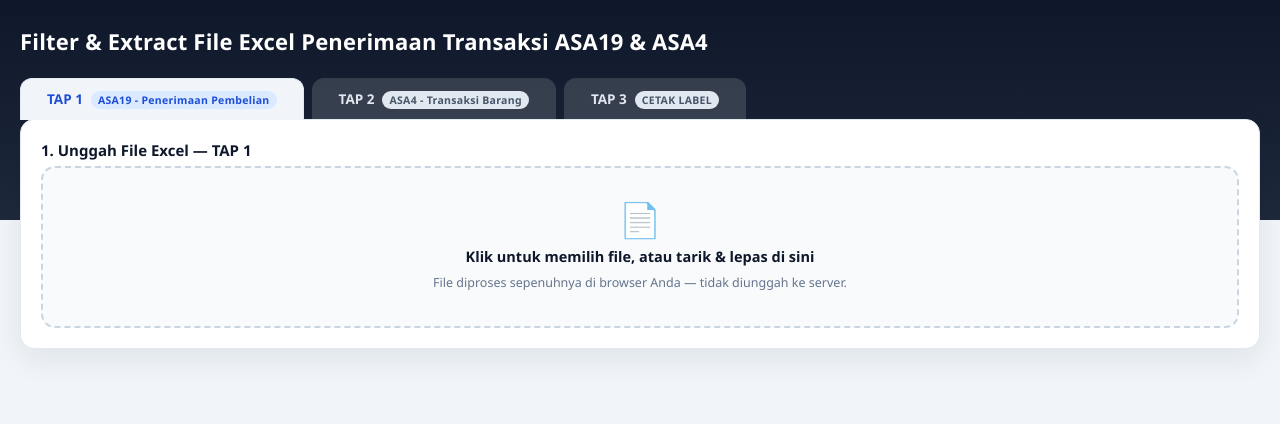
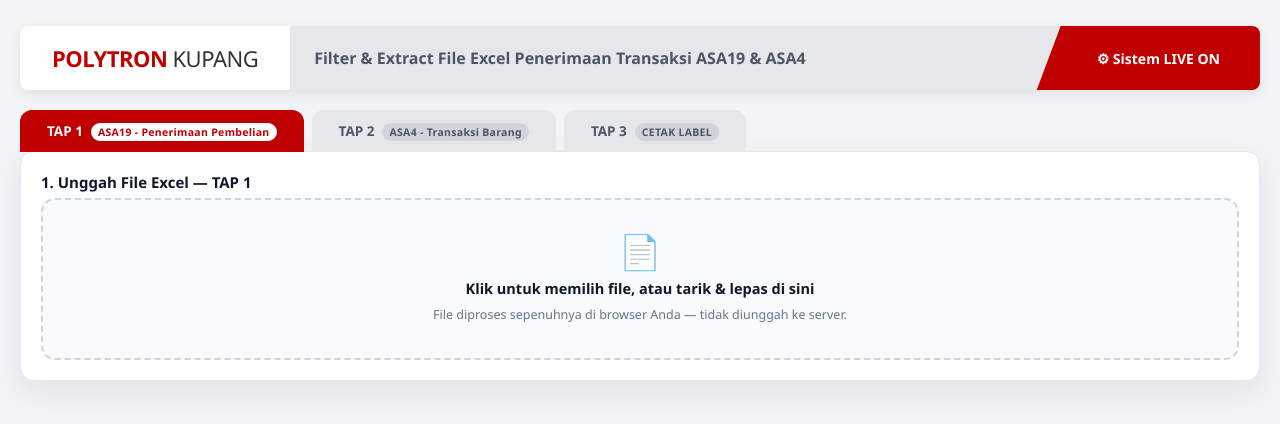
Before and after one commit to serveronline62-creator/Extract-Penerimaan-Transaksi-ASA19-ASA4-dan-cetak-label, a plain HTML site: page index.html in a window 1280 px wide. Drawn offline with Linux system fonts and the light colour scheme.

```diff
--- a/index.html
+++ b/index.html
@@ -7,36 +7,90 @@
 <script src="https://cdn.sheetjs.com/xlsx-0.20.3/package/dist/xlsx.full.min.js"></script>
 <style>
   :root{
-    --panel:#ffffff; --soft:#f1f5f9; --line:#e2e8f0;
+    --panel:#ffffff; --soft:#f8fafc; --line:#e2e8f0;
     --txt:#0f172a; --muted:#64748b;
-    --brand:#2563eb; --brand2:#1d4ed8; --ok:#059669; --warn:#d97706;
+    --brand:#c00000; --brand2:#990000; --ok:#c00000; --warn:#d97706;
     --radius:14px;
   }
   *{box-sizing:border-box}
   body{
     margin:0;
     font-family:"Segoe UI",Inter,Roboto,system-ui,-apple-system,sans-serif;
-    background:linear-gradient(180deg,#0f172a 0%,#1e293b 220px,#f1f5f9 220px,#f1f5f9 100%);
+    background:#f3f4f6; /* Latar belakang abu-abu terang */
     color:var(--txt); min-height:100vh;
   }
   .wrap{max-width:1500px;margin:0 auto;padding:26px 20px 60px}
-  header.top{color:#fff;margin-bottom:22px}
-  header.top h1{margin:0 0 6px;font-size:22px;letter-spacing:.2px}
-  header.top p{margin:0;color:#cbd5e1;font-size:13.5px}
+
+  /* ================= HEADER BARU (MIRIP J&T / POLYTRON) ================= */
+  .app-header {
+    display: flex;
+    align-items: stretch;
+    background: #e5e7eb; /* Abu-abu terang untuk area tengah */
+    border-radius: 8px;
+    overflow: hidden;
+    margin-bottom: 20px;
+    height: 64px;
+    box-shadow: 0 4px 12px rgba(0,0,0,0.08);
+  }
+  .logo-box {
+    background: #ffffff;
+    color: #c00000;
+    font-weight: 900;
+    font-size: 22px;
+    padding: 0 32px;
+    display: flex;
+    align-items: center;
+    letter-spacing: -0.5px;
+  }
+  .logo-box span {
+    font-weight: 300;
+    margin-left: 5px;
+    color: #333;
+  }
+  .header-title {
+    flex: 1;
+    padding: 0 24px;
+    font-size: 16px;
+    font-weight: 700;
+    color: #4b5563;
+    display: flex;
+    align-items: center;
+    overflow: hidden;
+    text-overflow: ellipsis;
+    white-space: nowrap;
+  }
+  .header-right {
+    background: #c00000;
+    color: white;
+    display: flex;
+    align-items: center;
+    padding: 0 40px 0 60px;
+    clip-path: polygon(24px 0, 100% 0, 100% 100%, 0 100%); /* Efek miring di kiri */
+    font-size: 14px;
+    font-weight: 600;
+  }
+  .live-indicator {
+    display: flex;
+    align-items: center;
+    gap: 8px;
+  }
+  /* ====================================================================== */
 
   .tabs{display:flex;gap:8px;margin:0 0 -1px;position:relative;z-index:3}
+
   .tab{
     padding:11px 26px;border-radius:12px 12px 0 0;font-size:13.5px;font-weight:600;
-    background:rgba(255,255,255,.14);color:#e2e8f0;cursor:pointer;
+    background:#e5e7eb;color:#4b5563;cursor:pointer;
     border:1px solid transparent;border-bottom:none;transition:.18s;user-select:none;
   }
-  .tab:hover{background:rgba(255,255,255,.24)}
-  .tab.active{background:#f1f5f9;color:var(--brand2);border-color:var(--line);cursor:default}
+  .tab:hover{background:#d1d5db}
+
+  .tab.active{background:#c00000;color:#fff;border-color:#c00000;cursor:default}
   .tab .badge{
-    display:inline-block;margin-left:8px;font-size:10.5px;background:#e2e8f0;color:#475569;
+    display:inline-block;margin-left:8px;font-size:10.5px;background:#d1d5db;color:#4b5563;
     padding:2px 7px;border-radius:999px;font-weight:700;letter-spacing:.3px;
   }
-  .tab.active .badge{background:#dbeafe;color:var(--brand2)}
+  .tab.active .badge{background:#fff;color:#c00000}
 
   .card{
     background:var(--panel);border:1px solid var(--line);border-radius:var(--radius);
@@ -50,7 +104,7 @@
     border:2px dashed #cbd5e1;border-radius:14px;padding:34px 20px;text-align:center;
     background:#f8fafc;transition:.18s;cursor:pointer;display:block;
   }
-  .drop:hover,.drop.over{border-color:var(--brand);background:#eff6ff}
+  .drop:hover,.drop.over{border-color:#c00000;background:#fef2f2}
   .drop .ico{font-size:34px;line-height:1;margin-bottom:10px}
   .drop b{display:block;font-size:14.5px;margin-bottom:4px}
   .drop span{font-size:12.5px;color:var(--muted)}
@@ -62,7 +116,7 @@
     width:100%;padding:9px 11px;border:1px solid #cbd5e1;border-radius:9px;font-size:13px;
     background:#fff;color:var(--txt);outline:none;transition:.15s;font-family:inherit;
   }
-  .field input:focus,.field select:focus{border-color:var(--brand);box-shadow:0 0 0 3px rgba(37,99,235,.14)}
+  .field input:focus,.field select:focus{border-color:#c00000;box-shadow:0 0 0 3px rgba(192,0,0,.14)}
 
   .actions{display:flex;flex-wrap:wrap;gap:10px;align-items:center;margin-top:16px;padding-top:16px;border-top:1px dashed var(--line)}
   button{
@@ -71,8 +125,8 @@
   }
   .btn-ghost{background:#fff;border-color:#cbd5e1;color:#334155}
   .btn-ghost:hover{background:var(--soft)}
-  .btn-ok{background:var(--ok);color:#fff}
-  .btn-ok:hover{background:#047857}
+  .btn-ok{background:#c00000;color:#fff}
+  .btn-ok:hover{background:#990000}
   .btn-danger{background:#fff;border-color:#fecaca;color:#b91c1c}
   .btn-danger:hover{background:#fef2f2;border-color:#fca5a5}
   .btn-warn{background:#fff;border-color:#fde68a;color:#b45309}
@@ -80,13 +134,13 @@
   button:disabled{opacity:.5;cursor:not-allowed}
 
   .chk{display:flex;align-items:center;gap:7px;font-size:12.5px;color:#334155;user-select:none;cursor:pointer}
-  .chk input{width:16px;height:16px;accent-color:var(--brand)}
+  .chk input{width:16px;height:16px;accent-color:#c00000}
 
   .info{
     display:flex;align-items:flex-start;gap:10px;padding:12px 14px;border-radius:10px;
     font-size:12.5px;line-height:1.5;margin-top:14px;
   }
-  .info.ok{background:#ecfdf5;border:1px solid #a7f3d0;color:#065f46}
+  .info.ok{background:#fef2f2;border:1px solid #fecaca;color:#991b1b}
   .info.warn{background:#fffbeb;border:1px solid #fde68a;color:#92400e}
   .info .ico{font-size:16px;line-height:1.2;flex-shrink:0}
   .info b{font-weight:700}
@@ -96,20 +150,21 @@
   .pill{
     background:#f8fafc;border:1px solid var(--line);border-radius:999px;padding:7px 15px;font-size:12.5px;color:#334155;
   }
-  .pill b{color:var(--brand2)}
-  .pill.ok b{color:var(--ok)}
+  .pill b{color:#c00000}
+  .pill.ok b{color:#c00000}
   .pill.danger b{color:#b91c1c}
 
   .tablebox{overflow:auto;max-height:60vh;border:1px solid var(--line);border-radius:12px;background:#fff}
   table{border-collapse:separate;border-spacing:0;width:100%;font-size:12.5px}
+
   thead th{
-    position:sticky;top:0;z-index:2;background:#0f172a;color:#fff;font-weight:600;
-    padding:10px 12px;text-align:left;white-space:nowrap;border-right:1px solid #1e293b;
+    position:sticky;top:0;z-index:2;background:#c00000;color:#fff;font-weight:600;
+    padding:10px 12px;text-align:left;white-space:nowrap;border-right:1px solid #990000;
   }
   thead th:last-child{border-right:none}
   tbody td{padding:8px 12px;border-bottom:1px solid #f1f5f9;white-space:nowrap;color:#1e293b}
   tbody tr:nth-child(even) td{background:#fafbfc}
-  tbody tr:hover td{background:#eff6ff}
+  tbody tr:hover td{background:#fef2f2}
   td.num,th.num{text-align:right;font-variant-numeric:tabular-nums}
   .empty{padding:40px;text-align:center;color:var(--muted);font-size:13.5px}
   .hidden{display:none !important}
@@ -149,29 +204,29 @@
     transition:.18s;position:relative;
   }
   .link-card:hover{
-    border-color:var(--brand);background:#eff6ff;
-    box-shadow:0 6px 18px rgba(37,99,235,.12);
+    border-color:#c00000;background:#fef2f2;
+    box-shadow:0 6px 18px rgba(192,0,0,.12);
     transform:translateY(-1px);
   }
   .link-card-icon{font-size:26px;line-height:1;flex-shrink:0}
   .link-card-body{flex:1;min-width:0}
-  .link-card-title{font-weight:700;font-size:14px;margin-bottom:4px;color:var(--brand2)}
+  .link-card-title{font-weight:700;font-size:14px;margin-bottom:4px;color:#c00000}
   .link-card-desc{font-size:12.5px;color:var(--muted);margin-bottom:8px;line-height:1.5}
   .link-card-url{
-    font-size:11.5px;color:var(--brand2);word-break:break-all;
+    font-size:11.5px;color:#c00000;word-break:break-all;
     font-family:ui-monospace,SFMono-Regular,Menlo,Consolas,monospace;
-    background:rgba(37,99,235,.06);padding:3px 7px;border-radius:5px;
+    background:rgba(192,0,0,.06);padding:3px 7px;border-radius:5px;
     display:inline-block;
   }
   .link-card-arrow{
     font-size:18px;color:var(--muted);transition:.18s;align-self:center;flex-shrink:0;
   }
-  .link-card:hover .link-card-arrow{color:var(--brand);transform:translateX(2px)}
+  .link-card:hover .link-card-arrow{color:#c00000;transform:translateX(2px)}
 
   .settings-note{
     display:flex;align-items:flex-start;gap:10px;padding:12px 14px;border-radius:10px;
     font-size:12.5px;line-height:1.55;margin-top:16px;
-    background:#eff6ff;border:1px solid #bfdbfe;color:#1e40af;
+    background:#fef2f2;border:1px solid #fecaca;color:#991b1b;
   }
   .settings-note .ico{font-size:16px;line-height:1.2;flex-shrink:0}
 </style>
@@ -179,8 +234,17 @@
 <body>
 <div class="wrap">
 
-  <header class="top">
-    <h1>Filter &amp; Extract File Excel Penerimaan Transaksi ASA19 &amp; ASA4</h1>
+  <!-- HEADER BARU SEPERTI CONTOH GAMBAR -->
+  <header class="app-header">
+    <div class="logo-box">
+      POLYTRON <span>KUPANG</span>
+    </div>
+    <div class="header-title">
+      Filter &amp; Extract File Excel Penerimaan Transaksi ASA19 &amp; ASA4
+    </div>
+    <div class="header-right">
+      <span class="live-indicator">⚙ Sistem LIVE ON</span>
+    </div>
   </header>
 
   <div class="tabs" id="tabsBar"></div>
```
